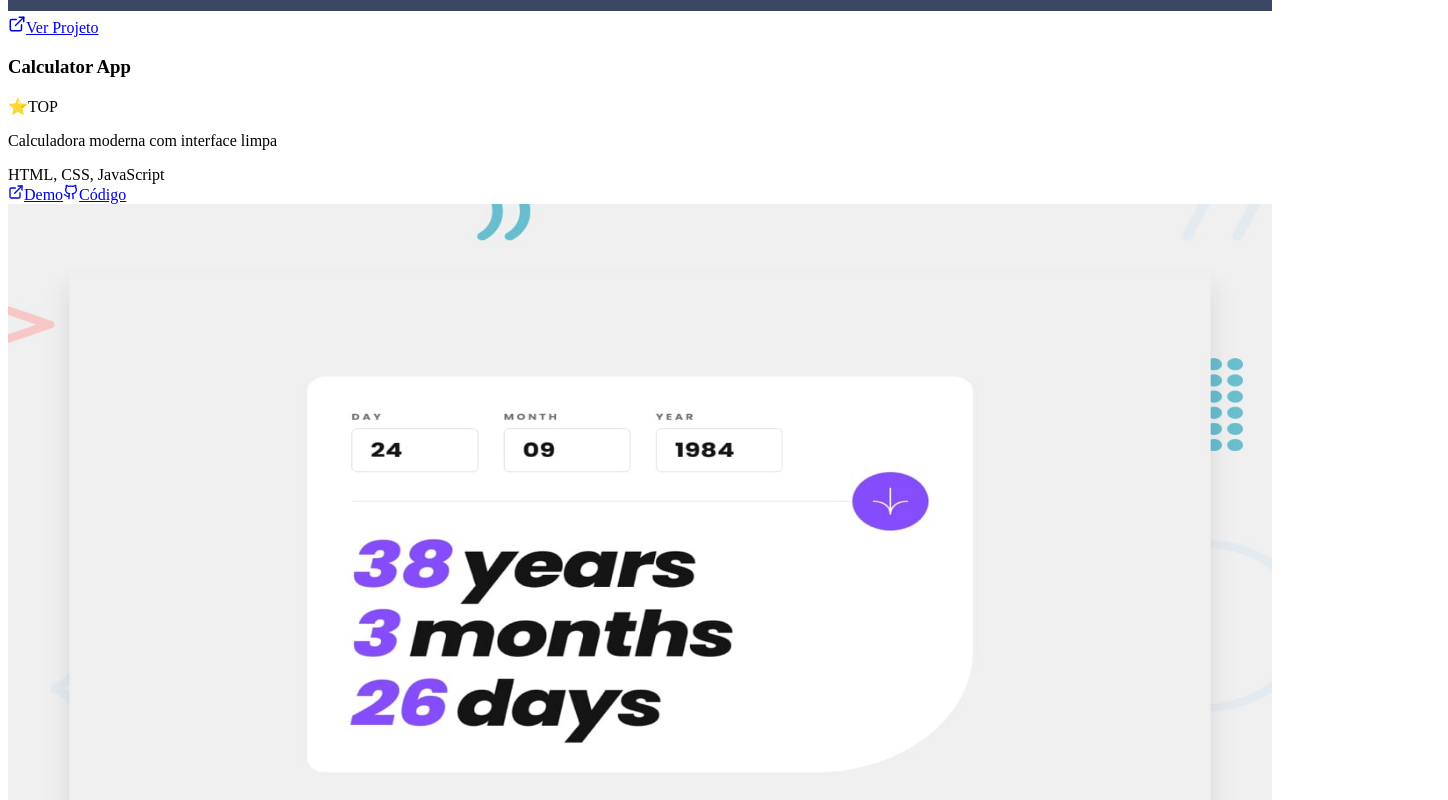
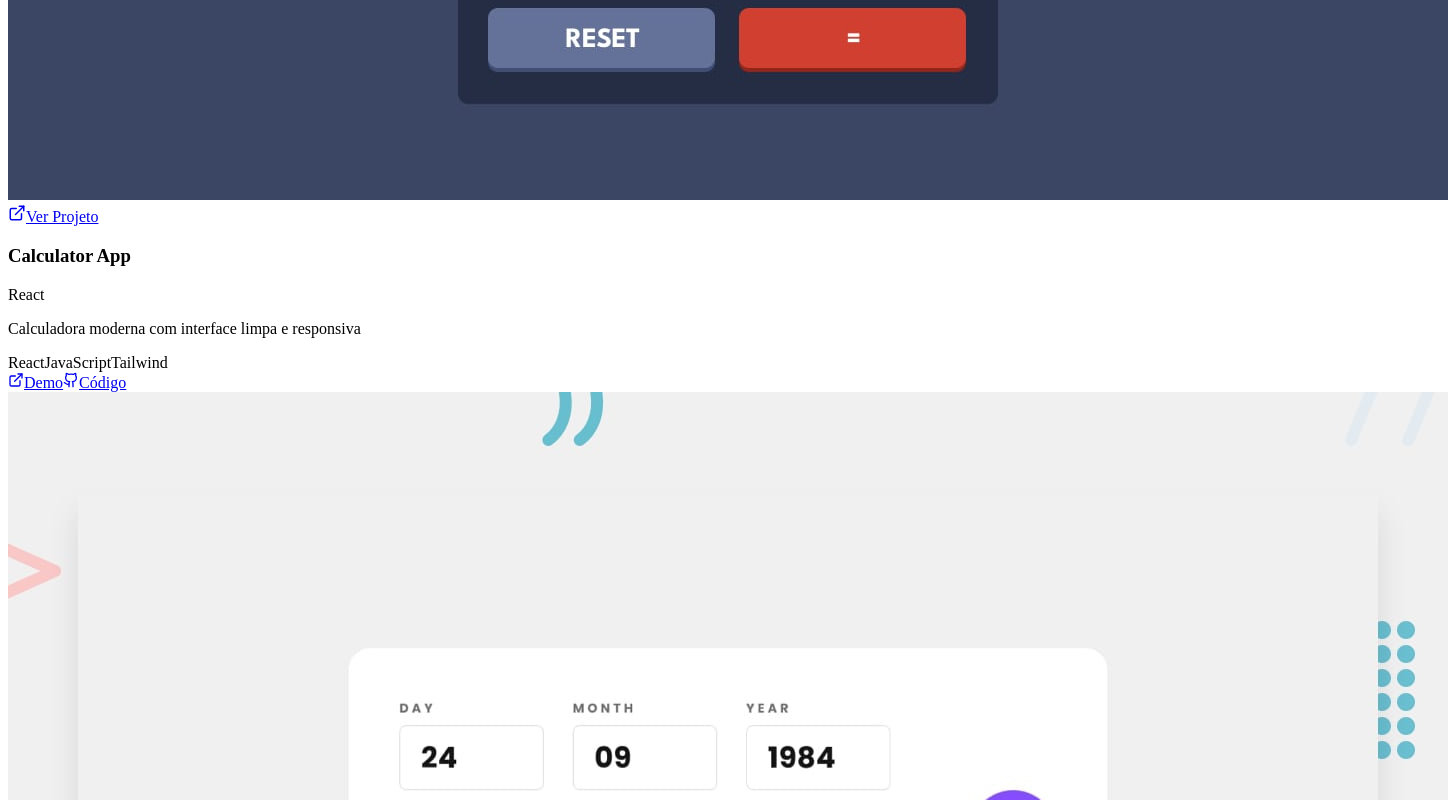
Before and after one commit to alisonschatz/as-dev-portfolio, a React (Create React App) app: page / in a window 1280 px wide. Shown: the part 3000-3800 px from the top of the page, 1448 px wide, since content can reach past the window. Built offline with nearby package versions, Linux system fonts and the light colour scheme; the HTML template or start-up script is replaced by a standard one.

Commit message:
att_geral

```diff
--- a/src/components/sections/ProjectsSection.jsx
+++ b/src/components/sections/ProjectsSection.jsx
@@ -2,183 +2,183 @@ import React from 'react';
 import { ExternalLink, Github } from 'lucide-react';
 
 const ProjectsSection = ({ isVisible }) => {
-  // Array de projetos
+  // Array de projetos com informações atualizadas
   const projects = [
     {
       name: 'Calculator App',
       image: '/projects/calculator-app.jpg',
-      description: 'Calculadora moderna com interface limpa',
-      stack: 'HTML, CSS, JavaScript',
+      description: 'Calculadora moderna com interface limpa e responsiva',
+      stack: 'React, JavaScript, Tailwind',
       demo: 'https://calculator-app-main-dun.vercel.app/',
-      repo: 'https://github.com/alisonschatz/calculator-app'
+      repo: 'https://github.com/alisonschatz/calculator-app-main',
+      accentColor: 'from-blue-500 to-cyan-600',
+      iconBg: 'bg-blue-500'
     },
     {
       name: 'Age Calculator',
       image: '/projects/age-calculator.jpg',
-      description: 'Calculadora de idade com validação',
-      stack: 'React, CSS Modules',
+      description: 'Calculadora de idade com validação avançada',
+      stack: 'Next.js, TypeScript, Tailwind',
       demo: 'https://age-calculator-app-main-indol.vercel.app/',
-      repo: 'https://github.com/alisonschatz/age-calculator'
+      repo: 'https://github.com/alisonschatz/age-calculator-app-main',
+      accentColor: 'from-emerald-500 to-teal-600',
+      iconBg: 'bg-emerald-500'
     },
     {
       name: 'IP Address Tracker',
       image: '/projects/ip-tracker.jpg',
-      description: 'Rastreador de endereços IP com mapas',
-      stack: 'JavaScript, API Integration',
+      description: 'Rastreador de endereços IP com mapas interativos',
+      stack: 'React, JavaScript, Tailwind',
       demo: 'https://ip-address-tracker-master-wine.vercel.app/',
-      repo: 'https://github.com/alisonschatz/ip-address-tracker'
+      repo: 'https://github.com/alisonschatz/ip-address-tracker-master',
+      accentColor: 'from-blue-500 to-cyan-600',
+      iconBg: 'bg-blue-500'
     },
     {
       name: 'Anime Tracker',
       image: '/projects/anime-tracker.jpg',
-      description: 'Plataforma para acompanhar animes',
-      stack: 'React, API, Firebase',
+      description: 'Plataforma completa para acompanhar animes',
+      stack: 'Flutter, Dart',
       demo: 'https://animetrackerv1.vercel.app/',
-      repo: 'https://github.com/alisonschatz/anime-tracker'
+      repo: 'https://github.com/alisonschatz/anime_tracker_v1',
+      accentColor: 'from-purple-500 to-pink-600',
+      iconBg: 'bg-purple-500'
     },
     {
       name: 'Quest Tasks',
       image: '/projects/quest-tasks.jpg',
-      description: 'Sistema de gerenciamento de tarefas',
-      stack: 'Next.js, MongoDB, TypeScript',
+      description: 'Sistema avançado de gerenciamento de tarefas',
+      stack: 'React, JavaScript, Tailwind',
       demo: 'https://quest-tasks-pucrs-tcc.vercel.app/',
-      repo: 'https://github.com/alisonschatz/quest-tasks'
+      repo: 'https://github.com/alisonschatz/quest-tasks-pucrs-tcc',
+      accentColor: 'from-indigo-500 to-blue-600',
+      iconBg: 'bg-indigo-500'
     }
   ];
 
   return (
-    <section id="projects" className={`py-20 px-4 relative transition-all duration-1000 ${isVisible ? 'opacity-100 translate-y-0' : 'opacity-0 translate-y-10'} overflow-hidden`}>
-      {/* Projects Background Wallpaper */}
+    <section id="projects" className={`py-24 px-4 relative transition-all duration-1000 ${isVisible ? 'opacity-100 translate-y-0' : 'opacity-0 translate-y-10'} overflow-hidden`}>
+      {/* Background mais escuro para contraste */}
       <div className="absolute inset-0 z-0">
-        {/* Local wallpaper image */}
-        <div
-          className="w-full h-full bg-cover bg-center bg-no-repeat"
-          style={{
-            backgroundImage: `url('/3.png')`,
-          }}
-        ></div>
-
-        {/* Light overlay for text readability */}
-        <div className="absolute inset-0 bg-slate-100 bg-opacity-40"></div>
-
-        {/* Optional: Subtle gradient overlay */}
-        <div className="absolute inset-0 bg-gradient-to-br from-stone-50/60 via-transparent to-slate-100/40"></div>
+        <div className="w-full h-full bg-gradient-to-br from-slate-100 via-slate-200 to-stone-200"></div>
+        <div className="absolute inset-0 bg-gradient-to-tr from-slate-300/40 via-transparent to-slate-300/30"></div>
       </div>
 
-      {/* Japanese Elements */}
+      {/* Elementos decorativos minimalistas */}
       <div className="absolute inset-0 opacity-5 z-10">
+        <div className="absolute top-1/4 left-1/4 w-64 h-64 bg-gradient-to-br from-slate-300 to-slate-400 rounded-full blur-3xl"></div>
+        <div className="absolute bottom-1/4 right-1/4 w-48 h-48 bg-gradient-to-br from-stone-300 to-slate-300 rounded-full blur-3xl"></div>
       </div>
 
-      <div className="max-w-5xl mx-auto relative z-20">
-        <h2 className="text-4xl font-light text-center mb-4 text-slate-800 relative">
+      <div className="max-w-7xl mx-auto relative z-20">
+        {/* Header elegante com estilo japonês */}
+        <div className="text-center mb-20">
+          <h2 className="text-5xl font-light text-slate-800 mb-4 tracking-tight relative">
             <span className="relative">
               Projetos
               {/* Japanese character for "work/project" */}
-            <div className="absolute -top-6 left-1/2 transform -translate-x-1/2 text-red-800 text-2xl opacity-60">作</div>
-            <div className="absolute -bottom-2 left-1/2 transform -translate-x-1/2 w-20 h-0.5 bg-red-800"></div>
+              <div className="absolute -top-8 left-1/2 transform -translate-x-1/2 text-red-800 text-2xl opacity-60">作</div>
+              <div className="absolute -bottom-3 left-1/2 transform -translate-x-1/2 w-24 h-1 bg-gradient-to-r from-blue-500 to-purple-600 rounded-full"></div>
             </span>
           </h2>
-
-        <p className="text-center text-slate-600 mb-16 italic">
+          <p className="text-xl text-slate-600 max-w-2xl mx-auto leading-relaxed italic">
             "Cada projeto é uma obra de arte digital"
           </p>
+        </div>
 
-        <div className="grid grid-cols-1 lg:grid-cols-2 gap-10 max-w-6xl mx-auto">
+        {/* Grid de projetos elegante */}
+        <div className="grid grid-cols-1 lg:grid-cols-2 gap-12 max-w-6xl mx-auto">
           {projects.map((project, index) => (
             <div
               key={project.name}
-              className="group relative bg-white rounded-3xl overflow-hidden shadow-2xl hover:shadow-3xl transition-all duration-700 hover:-translate-y-3 border border-slate-200/50 backdrop-blur-sm"
-              style={{ animationDelay: `${index * 150}ms` }}
+              className="group relative"
+              style={{ animationDelay: `${index * 100}ms` }}
             >
-              {/* Decorative gradient border */}
-              <div className="absolute inset-0 bg-gradient-to-br from-red-500/20 via-amber-400/10 to-red-600/20 rounded-3xl blur-sm opacity-0 group-hover:opacity-100 transition-opacity duration-500 -z-10"></div>
+              {/* Card principal */}
+              <div className="relative bg-white rounded-3xl overflow-hidden shadow-lg hover:shadow-2xl transition-all duration-700 hover:-translate-y-2 border border-slate-100">
 
-              {/* Subtle top accent */}
-              <div className="absolute top-0 left-0 right-0 h-1 bg-gradient-to-r from-red-500 via-amber-400 to-red-600"></div>
-
-              {/* Project Image com overlay melhorado */}
-              <div className="h-72 relative overflow-hidden bg-gradient-to-br from-slate-100 to-stone-50">
-                {/* Real project image */}
+                {/* Image container - corrigido para não vazar */}
+                <div className="relative h-64 overflow-hidden bg-gradient-to-br from-slate-50 to-slate-100 rounded-t-3xl">
                   <img
                     src={project.image}
                     alt={project.name}
-                  className="w-full h-full object-cover object-center group-hover:scale-110 transition-transform duration-700 ease-out"
-                  loading="lazy"
-                  style={{
-                    aspectRatio: '16/9',
-                    minHeight: '100%',
-                    width: '100%'
-                  }}
+                    className="w-full h-full object-cover group-hover:scale-105 transition-transform duration-700"
                     onError={(e) => {
                       e.target.style.display = 'none';
                       e.target.nextSibling.style.display = 'flex';
                     }}
                   />
 
-                {/* Fallback background melhorado */}
+                  {/* Fallback */}
                   <div
-                  className="w-full h-full bg-gradient-to-br from-slate-200 via-stone-100 to-red-50 flex items-center justify-center absolute inset-0"
+                    className="w-full h-full bg-gradient-to-br from-slate-100 to-slate-200 flex items-center justify-center absolute inset-0"
                     style={{ display: 'none' }}
                   >
-                  <div className="text-slate-600 text-xl font-semibold text-center px-6 py-4 bg-white/80 rounded-2xl backdrop-blur-sm shadow-lg">
+                    <div className="text-slate-500 text-lg font-medium">
                       {project.name}
                     </div>
                   </div>
 
-                {/* Gradient overlays para profundidade */}
-                <div className="absolute inset-0 bg-gradient-to-t from-black/20 via-transparent to-transparent pointer-events-none"></div>
-                <div className="absolute inset-0 bg-gradient-to-br from-red-900/5 via-transparent to-amber-900/5 pointer-events-none"></div>
+                  {/* Overlay gradiente sutil */}
+                  <div className="absolute inset-0 bg-gradient-to-t from-black/20 via-transparent to-transparent"></div>
 
-                {/* Hover overlay - clicável melhorado */}
+                  {/* Hover overlay com CTA */}
+                  <div className="absolute inset-0 bg-black/0 group-hover:bg-black/40 transition-all duration-500 flex items-center justify-center">
+                    <div className="opacity-0 group-hover:opacity-100 transition-all duration-500 transform scale-90 group-hover:scale-100">
                       <a
                         href={project.demo}
                         target="_blank"
                         rel="noopener noreferrer"
-                  className="absolute inset-0 bg-gradient-to-br from-black/0 via-black/0 to-black/0 group-hover:from-black/30 group-hover:via-black/20 group-hover:to-red-900/30 transition-all duration-500 flex items-center justify-center cursor-pointer"
+                        className="inline-flex items-center space-x-2 bg-white/95 backdrop-blur-sm px-6 py-3 rounded-full text-slate-800 font-semibold shadow-xl hover:shadow-2xl transition-all duration-300 hover:scale-105"
                       >
-                  <div className="opacity-0 group-hover:opacity-100 transition-all duration-500 transform scale-75 group-hover:scale-100">
-                    <div className="bg-white/95 backdrop-blur-md rounded-2xl px-6 py-4 text-base font-semibold text-slate-800 shadow-2xl border border-white/50">
-                      <div className="flex items-center space-x-2">
-                        <ExternalLink size={18} className="text-red-600" />
+                        <ExternalLink size={18} />
                         <span>Ver Projeto</span>
+                      </a>
                     </div>
                   </div>
                 </div>
-                </a>
-              </div>
 
-              {/* Project Info com melhor espaçamento */}
-              <div className="p-8 bg-gradient-to-br from-white via-slate-50/50 to-red-50/30">
+                {/* Content */}
+                <div className="p-8">
+                  {/* Header do projeto */}
                   <div className="flex items-start justify-between mb-4">
-                  <h3 className="text-2xl font-bold text-slate-800 leading-tight">
+                    <div>
+                      <h3 className="text-2xl font-semibold text-slate-800 mb-2 leading-tight">
                         {project.name}
                       </h3>
-                  <div className="flex items-center space-x-1 text-red-600">
-                    <span className="text-lg">⭐</span>
-                    <span className="text-xs font-medium bg-red-50 px-2 py-1 rounded-full">TOP</span>
+                      <div className="flex items-center space-x-2">
+                        <div className={`w-3 h-3 ${project.iconBg} rounded-full`}></div>
+                        <span className="text-sm font-medium text-slate-500 uppercase tracking-wide">
+                          {project.stack.split(',')[0].trim()}
+                        </span>
+                      </div>
                     </div>
                   </div>
 
-                <p className="text-slate-600 text-base mb-6 leading-relaxed">
+                  {/* Descrição */}
+                  <p className="text-slate-600 leading-relaxed mb-6">
                     {project.description}
                   </p>
 
-                {/* Stack tags melhoradas */}
-                <div className="mb-6">
-                  <div className="inline-flex items-center px-4 py-2 bg-gradient-to-r from-red-50 via-amber-50 to-red-50 border border-red-200/50 rounded-2xl">
-                    <span className="text-sm font-semibold text-red-800">
-                      {project.stack}
+                  {/* Stack tecnológica */}
+                  <div className="flex flex-wrap gap-2 mb-8">
+                    {project.stack.split(',').map((tech, i) => (
+                      <span
+                        key={i}
+                        className="px-3 py-1 bg-slate-50 text-slate-600 rounded-full text-sm font-medium border border-slate-200"
+                      >
+                        {tech.trim()}
                       </span>
-                  </div>
+                    ))}
                   </div>
 
-                {/* Links com design melhorado */}
-                <div className="flex space-x-4">
+                  {/* Actions */}
+                  <div className="flex space-x-3">
                     <a
                       href={project.demo}
                       target="_blank"
                       rel="noopener noreferrer"
-                    className="flex-1 flex items-center justify-center space-x-2 text-white bg-gradient-to-r from-red-600 to-red-700 hover:from-red-700 hover:to-red-800 transition-all duration-300 px-4 py-3 rounded-xl text-sm font-semibold shadow-lg hover:shadow-xl transform hover:-translate-y-0.5"
+                      className={`flex-1 inline-flex items-center justify-center space-x-2 bg-gradient-to-r ${project.accentColor} text-white font-semibold py-3 px-6 rounded-xl hover:shadow-lg transition-all duration-300 hover:-translate-y-0.5`}
                     >
                       <ExternalLink size={16} />
                       <span>Demo</span>
@@ -187,7 +187,7 @@ const ProjectsSection = ({ isVisible }) => {
                       href={project.repo}
                       target="_blank"
                       rel="noopener noreferrer"
-                    className="flex-1 flex items-center justify-center space-x-2 text-slate-700 bg-slate-100 hover:bg-slate-200 border border-slate-300 hover:border-slate-400 transition-all duration-300 px-4 py-3 rounded-xl text-sm font-semibold shadow-md hover:shadow-lg transform hover:-translate-y-0.5"
+                      className="flex-1 inline-flex items-center justify-center space-x-2 bg-slate-100 hover:bg-slate-200 text-slate-700 font-semibold py-3 px-6 rounded-xl border border-slate-200 hover:border-slate-300 transition-all duration-300 hover:-translate-y-0.5"
                     >
                       <Github size={16} />
                       <span>Código</span>
@@ -195,7 +195,17 @@ const ProjectsSection = ({ isVisible }) => {
                   </div>
                 </div>
               </div>
+            </div>
           ))}
+        </div>
+
+        {/* Footer da seção */}
+        <div className="text-center mt-20">
+          <div className="inline-flex items-center space-x-3 text-slate-500">
+            <div className="w-8 h-px bg-slate-300"></div>
+            <span className="text-sm font-medium">Mais projetos em breve</span>
+            <div className="w-8 h-px bg-slate-300"></div>
+          </div>
         </div>
       </div>
     </section>
```
Also changed, not shown: src/components/sections/ContactSection.jsx (+21 -21 lines), src/components/sections/Footer.jsx (+69 -35 lines), 1 other file (tests, documents, lock files or other folders). Lines whose indentation alone changed are shown as unchanged.
